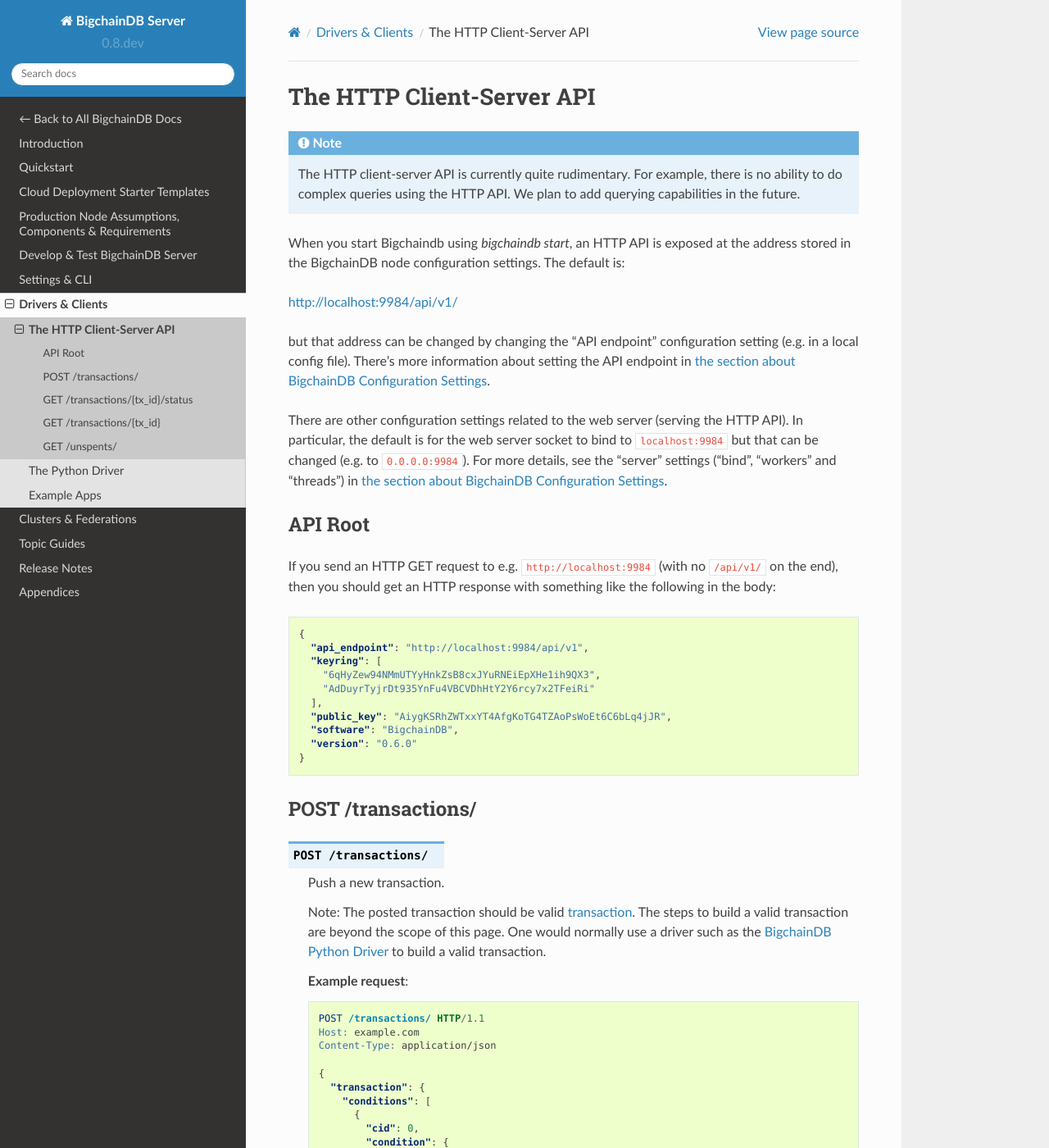
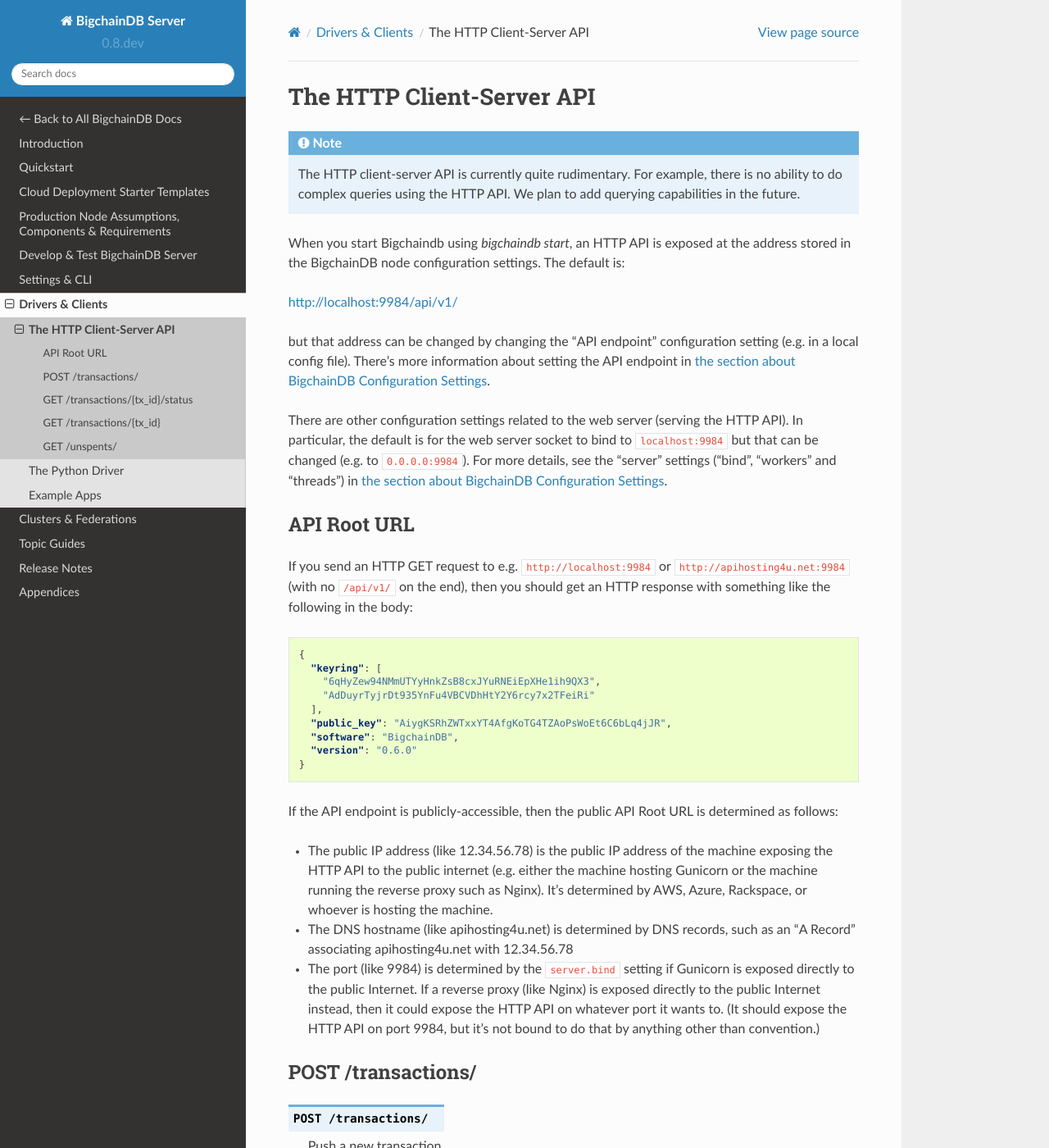
Before and after one commit to bigchaindb/bigchaindb, a Sphinx documentation site: the page built from docs/server/source/drivers-clients/http-client-server-api.rst, in a window 1280 px wide and 1400 px high. Shown: the whole window at 82% size. Built offline with Sphinx 7.4.7 and the Read the Docs theme 2.0.0, drawn with Linux system fonts in a browser that asks for light colours.

Commit message:
Removed api_endpoint from HTTP API docs & wrote how API Root URL is truly determined

```diff
--- a/docs/server/source/drivers-clients/http-client-server-api.rst
+++ b/docs/server/source/drivers-clients/http-client-server-api.rst
@@ -26,17 +26,18 @@
 <../server-reference/configuration>`.
 
 
-API Root
---------
+API Root URL
+------------
 
-If you send an HTTP GET request to e.g. ``http://localhost:9984`` (with no
-``/api/v1/`` on the end), then you should get an HTTP response with something
-like the following in the body:
+If you send an HTTP GET request to e.g. ``http://localhost:9984``
+or ``http://apihosting4u.net:9984``
+(with no ``/api/v1/`` on the end),
+then you should get an HTTP response
+with something like the following in the body:
 
 .. code-block:: json
 
     {
-      "api_endpoint": "http://localhost:9984/api/v1",
       "keyring": [
         "6qHyZew94NMmUTYyHnkZsB8cxJYuRNEiEpXHe1ih9QX3",
         "AdDuyrTyjrDt935YnFu4VBCVDhHtY2Y6rcy7x2TFeiRi"
@@ -45,6 +46,25 @@
       "software": "BigchainDB",
       "version": "0.6.0"
     }
+
+If the API endpoint is publicly-accessible,
+then the public API Root URL is determined as follows:
+
+- The public IP address (like 12.34.56.78)
+  is the public IP address of the machine exposing
+  the HTTP API to the public internet (e.g. either the machine hosting
+  Gunicorn or the machine running the reverse proxy such as Nginx).
+  It's determined by AWS, Azure, Rackspace, or whoever is hosting the machine.
+
+- The DNS hostname (like apihosting4u.net) is determined by DNS records,
+  such as an "A Record" associating apihosting4u.net with 12.34.56.78
+
+- The port (like 9984) is determined by the ``server.bind`` setting
+  if Gunicorn is exposed directly to the public Internet.
+  If a reverse proxy (like Nginx) is exposed directly to the public Internet
+  instead, then it could expose the HTTP API on whatever port it wants to.
+  (It should expose the HTTP API on port 9984, but it's not bound to do
+  that by anything other than convention.)
 
 
 POST /transactions/
```
